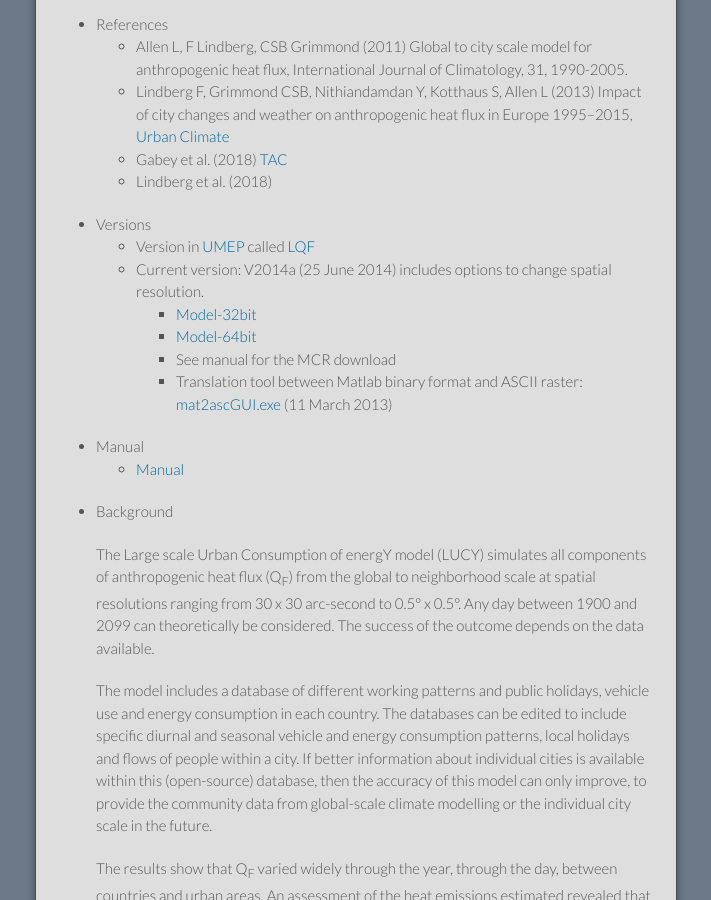
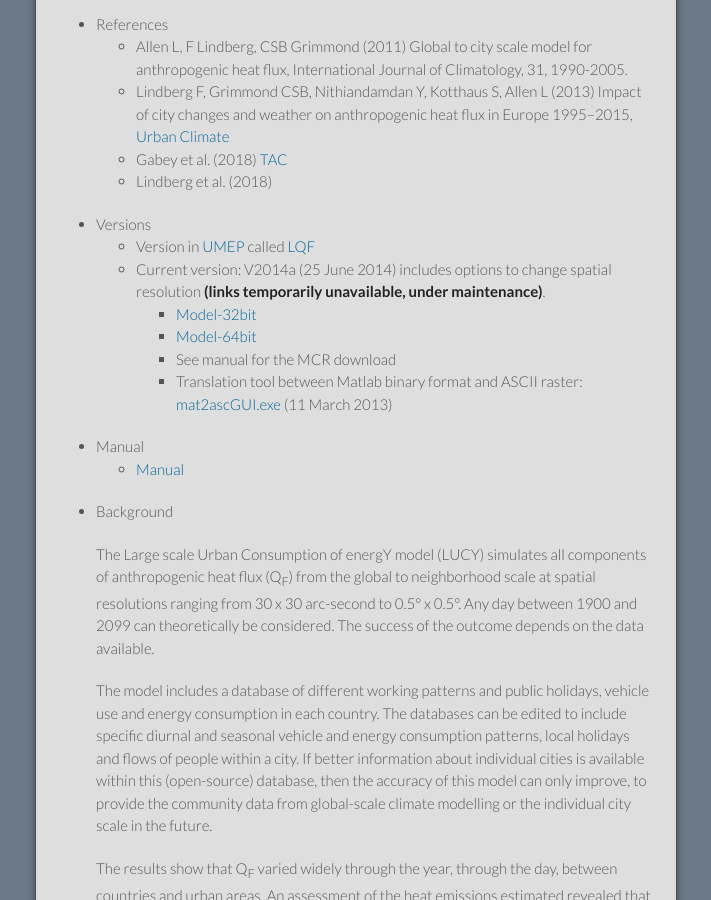
Before and after one commit to Urban-Meteorology-Reading/Urban-Meteorology-Reading.github.io, a Jekyll site: the page built from LUCY.md, in a window 1280 px wide and 900 px high, scrolled down 356 px. Shown: the whole window, without its empty margins (284-995 px from the left). Built offline with Jekyll 4.4.1, drawn with Linux system fonts in a browser that asks for light colours.

Commit message:
Update LUCY.md

```diff
--- a/LUCY.md
+++ b/LUCY.md
@@ -20,7 +20,7 @@ Please report issues [here](https://github.com/Urban-Meteorology-Reading/Urban-M
 
 * Versions
    * Version in [UMEP](https://umep-docs.readthedocs.io) called [LQF](http://umep-docs.readthedocs.io/en/latest/OtherManuals/LQF_Manual.html#lqf-manual)
-   * Current version: V2014a (25 June 2014) includes options to change spatial resolution.
+   * Current version: V2014a (25 June 2014) includes options to change spatial resolution **(links temporarily unavailable, under maintenance)**.
      * [Model-32bit](https://github.com/Urban-Meteorology-Reading/Urban-Meteorology-Reading.github.io/raw/master/other%20files/LUCYSetup32bit.exe.zip)
      * [Model-64bit](https://github.com/Urban-Meteorology-Reading/Urban-Meteorology-Reading.github.io/raw/master/other%20files/LUCYSetup64bit.exe.zip)
      * See manual for the MCR download
```
